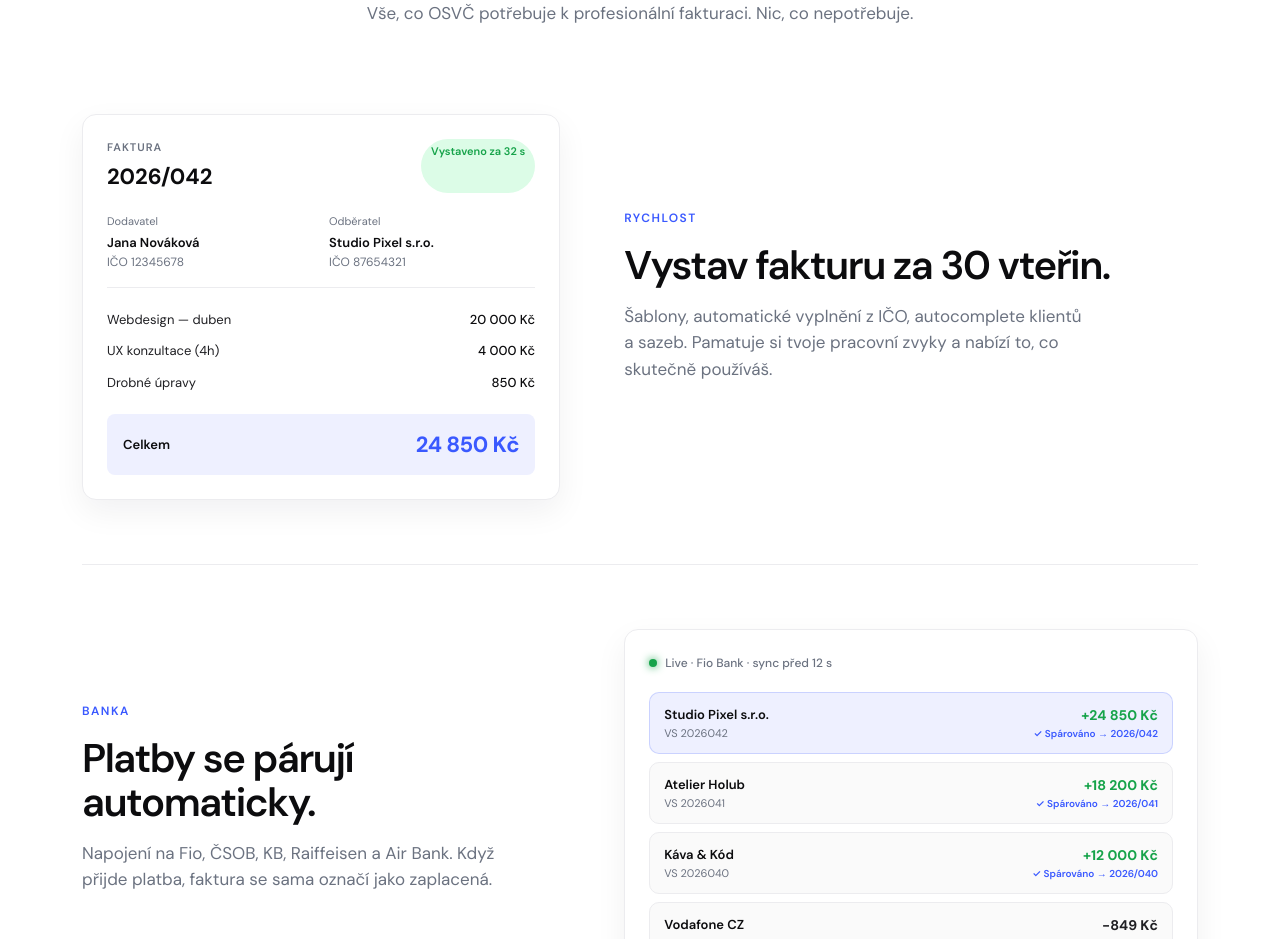
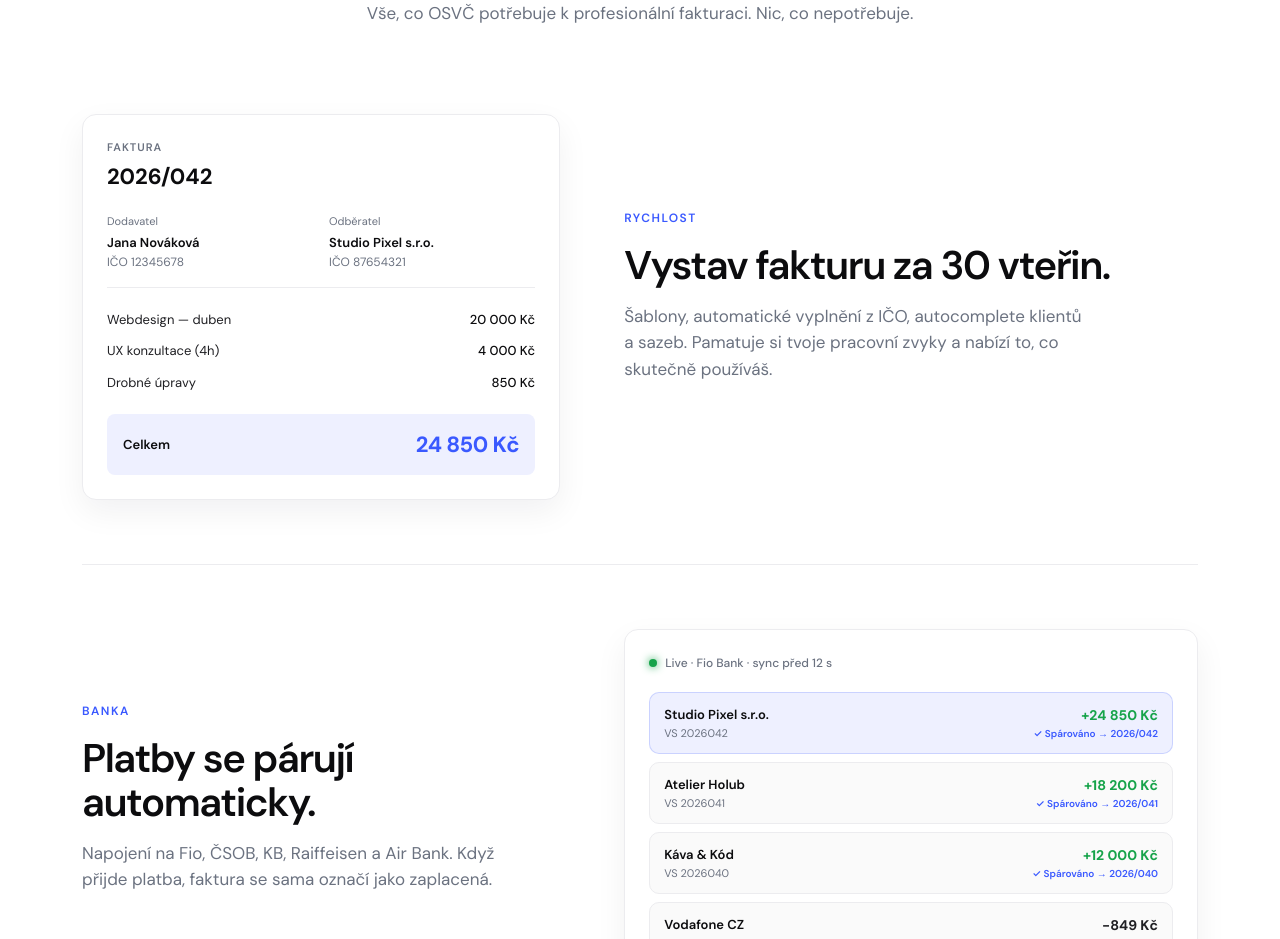
Before and after one commit to bador108/fakturo, a Next.js app: page / in a window 1280 px wide. Shown: the part 1720-2659 px from the top of the page. Built offline with nearby package versions, Linux system fonts and the light colour scheme; no server answers.

Commit message:
fix: remove unnecessary "Vystaveno za 32 s" badge from landing page mockup
Co-Authored-By: Claude Sonnet 5 <noreply@anthropic.com>

```diff
--- a/src/app/page.tsx
+++ b/src/app/page.tsx
@@ -117,7 +117,6 @@ function InvoiceMock() {
     <div style={{ background: C.bg, borderRadius: 14, border: `1px solid ${C.border}`, boxShadow: '0 12px 32px rgba(15,15,30,0.06)', padding: 24 }}>
       <div style={{ display: 'flex', justifyContent: 'space-between', marginBottom: 20 }}>
         <div><div style={{ fontSize: 11, color: C.muted, marginBottom: 4, textTransform: 'uppercase', letterSpacing: 1, fontWeight: 600 }}>Faktura</div><div style={{ fontSize: 22, fontWeight: 700 }}>2026/042</div></div>
-        <span style={{ padding: '4px 10px', borderRadius: 999, background: C.greenSoft, color: C.green, fontSize: 11, fontWeight: 600 }}>Vystaveno za 32 s</span>
       </div>
       <div style={{ display: 'grid', gridTemplateColumns: '1fr 1fr', gap: 16, marginBottom: 16, paddingBottom: 16, borderBottom: `1px solid ${C.border}` }}>
         <div><div style={{ fontSize: 11, color: C.muted, marginBottom: 4 }}>Dodavatel</div><div style={{ fontSize: 13, fontWeight: 600 }}>Jana Nováková</div><div style={{ fontSize: 12, color: C.muted }}>IČO 12345678</div></div>
```
